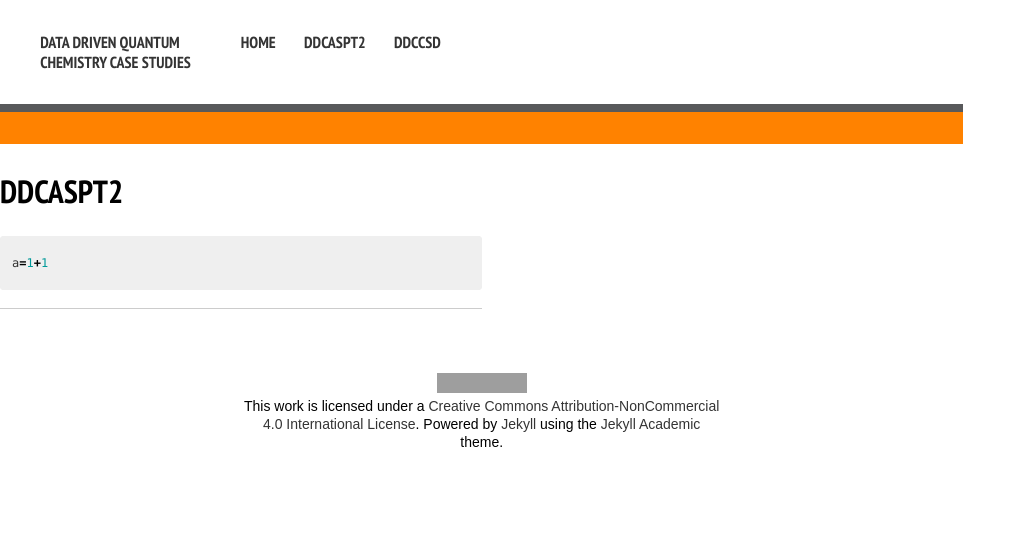
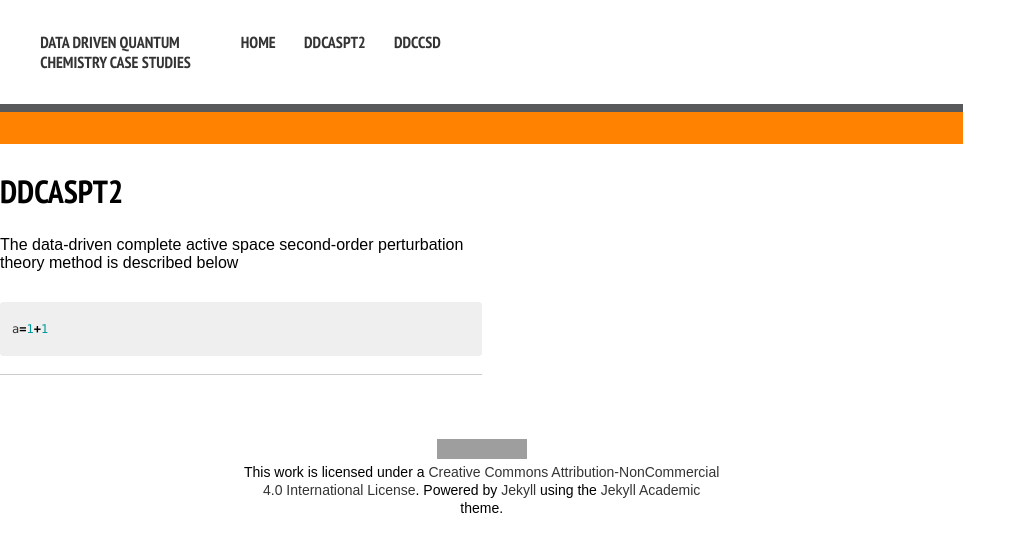
Before and after one commit to ChemRacer/DDQC_Demo, a Jekyll site: the page built from ddcaspt2.md, in a window 1280 px wide. Shown: the top 552 px of the page, without its empty margins (0-1026 px from the left). Built offline with Jekyll 4.4.1, drawn with Linux system fonts in a browser that asks for light colours; nearby versions of some CDN libraries; grey boxes are pictures that could not be loaded.

Commit message:
Tue Dec 14 13:38:36 EST 2021

````diff
--- a/ddcaspt2.md
+++ b/ddcaspt2.md
@@ -1,9 +1,10 @@
 ---
 layout: page
 title: DDCASPT2
-tags: [CASPT2,DDCASPT2,Machine Learning, tutorial]
 category: DDCASPT2
 ---
+
+The data-driven complete active space second-order perturbation theory method is described below
 
 ```python
 a=1+1
````
Also changed, not shown: 1 other file.
